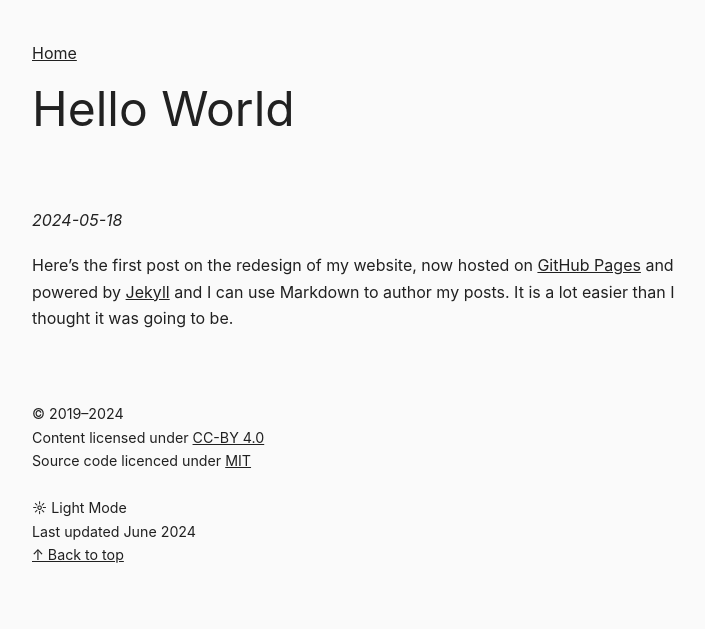
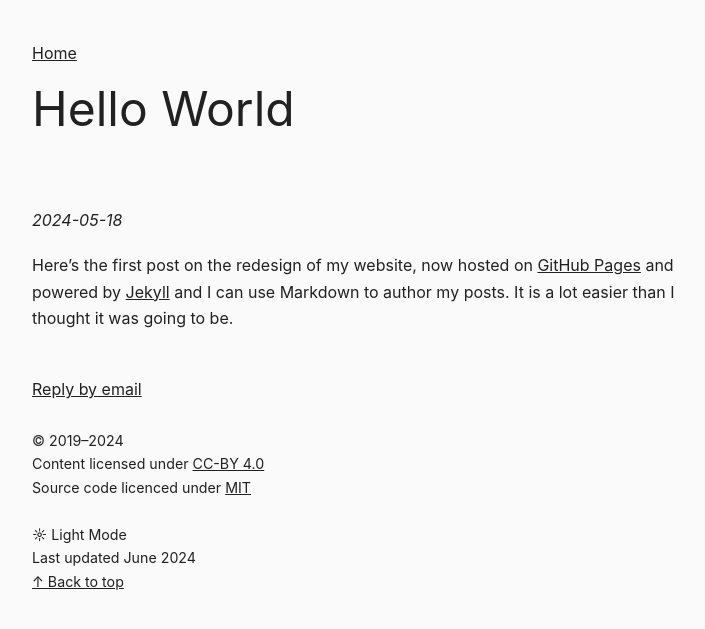
Before and after one commit to gerhardlanz/gerhardla.nz, a Jekyll site: the page built from _posts/2024-05-18-hello-world.md, in a window 1280 px wide. Shown: the top 629 px of the page, without its empty margins (8-713 px from the left). Built offline with Jekyll 4.4.1, drawn with Linux system fonts in a browser that asks for light colours.

Commit message:
feat: add email reply link

```diff
--- a/_layouts/post.html
+++ b/_layouts/post.html
@@ -10,4 +10,6 @@ layout: default
 </i></p>
 
 <div class="e-content">{{ content }}<br></div>
-</body></html>
+</body>
+
+<div class="e-footer"></div><a href="mailto:me@gerhardla.nz?subject={{ site.url }}{{page.url}}">Reply by email</a></br></div></html>
```
